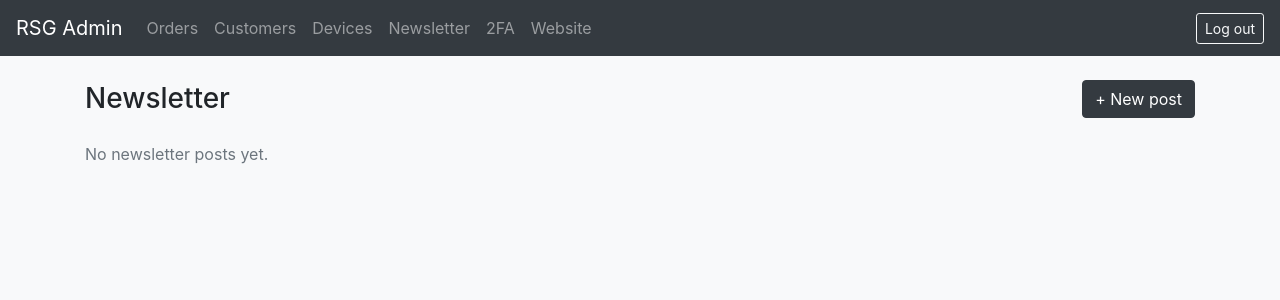
After one commit to prodragon19/rsg_website, a Flask app: template website/templates/admin/newsletter_list.html in a window 1280 px wide. The commit adds this page. Shown: the top 300 px of the page. Run offline with Flask 3, Linux system fonts and the light colour scheme; the template is opened without the code that fills it, so the values that code supplies are empty; some libraries are stand-ins or nearby versions.

Commit message:
newsletter updates, admin update

```diff
--- a/website/templates/admin/base.html
+++ b/website/templates/admin/base.html
@@ -1 +1,47 @@
-<!doctype html><html lang="en"><head><meta charset="utf-8"><meta name="viewport" content="width=device-width,initial-scale=1"><title>{% block title %}RSG Admin{% endblock %}</title><link rel="stylesheet" href="https://stackpath.bootstrapcdn.com/bootstrap/4.4.1/css/bootstrap.min.css"></head><body class="bg-light"><nav class="navbar navbar-expand navbar-dark bg-dark"><a class="navbar-brand" href="{{ url_for('admin.dashboard') }}">RSG Admin</a><div class="navbar-nav"><a class="nav-link" href="{{ url_for('admin.orders') }}">Orders</a><a class="nav-link" href="{{ url_for('admin.customers') }}">Customers</a><a class="nav-link" href="{{ url_for('admin.devices') }}">Devices</a>{% if session.get('role') == 'Owner' %}<a class="nav-link" href="{{ url_for('admin.admins') }}">Admins</a>{% endif %}<a class="nav-link" href="{{ url_for('admin.two_factor') }}">2FA</a><a class="nav-link" href="{{ url_for('views.home') }}">Website</a></div><form class="ml-auto" method="post" action="{{ url_for('auth.logout') }}"><input type="hidden" name="csrf_token" value="{{ csrf_token() }}"><button class="btn btn-outline-light btn-sm">Log out</button></form></nav><main class="container py-4">{% with messages=get_flashed_messages(with_categories=true) %}{% for category,message in messages %}<div class="alert alert-{{ category if category in ['success','danger','warning','info'] else 'info' }}">{{ message }}</div>{% endfor %}{% endwith %}{% block content %}{% endblock %}</main></body></html>
+<!DOCTYPE html>
+<html lang="en">
+<head>
+    <meta charset="utf-8">
+    <meta name="viewport" content="width=device-width, initial-scale=1">
+    <title>{% block title %}RSG Admin{% endblock %}</title>
+    <link rel="stylesheet" href="https://stackpath.bootstrapcdn.com/bootstrap/4.4.1/css/bootstrap.min.css">
+</head>
+<body class="bg-light">
+
+<nav class="navbar navbar-expand navbar-dark bg-dark">
+    <a class="navbar-brand" href="{{ url_for('admin.dashboard') }}">RSG Admin</a>
+
+    <div class="navbar-nav">
+        <a class="nav-link" href="{{ url_for('admin.orders') }}">Orders</a>
+        <a class="nav-link" href="{{ url_for('admin.customers') }}">Customers</a>
+        <a class="nav-link" href="{{ url_for('admin.devices') }}">Devices</a>
+        <a class="nav-link" href="{{ url_for('admin.newsletter_list') }}">Newsletter</a>
+
+        {% if session.get('role') == 'Owner' %}
+            <a class="nav-link" href="{{ url_for('admin.admins') }}">Admins</a>
+        {% endif %}
+
+        <a class="nav-link" href="{{ url_for('admin.two_factor') }}">2FA</a>
+        <a class="nav-link" href="{{ url_for('views.home') }}">Website</a>
+    </div>
+
+    <form class="ml-auto" method="post" action="{{ url_for('auth.logout') }}">
+        <input type="hidden" name="csrf_token" value="{{ csrf_token() }}">
+        <button class="btn btn-outline-light btn-sm">Log out</button>
+    </form>
+</nav>
+
+<main class="container py-4">
+    {% with messages = get_flashed_messages(with_categories=true) %}
+        {% for category, message in messages %}
+            <div class="alert alert-{{ category if category in ['success', 'danger', 'warning', 'info'] else 'info' }}">
+                {{ message }}
+            </div>
+        {% endfor %}
+    {% endwith %}
+
+    {% block content %}{% endblock %}
+</main>
+
+</body>
+</html>
--- /dev/null
+++ b/website/templates/admin/newsletter_list.html
@@ -0,0 +1,40 @@
+{% extends "admin/base.html" %}
+{% block title %}Newsletter | RSG Admin{% endblock %}
+
+{% block content %}
+<div class="d-flex justify-content-between align-items-center mb-4">
+    <h1 class="h3 mb-0">Newsletter</h1>
+    <a href="{{ url_for('admin.newsletter_new') }}" class="btn btn-dark">+ New post</a>
+</div>
+
+{% if posts %}
+<table class="table table-bordered bg-white">
+    <thead>
+        <tr>
+            <th>Title</th>
+            <th>Author</th>
+            <th>Date</th>
+            <th width="140">Actions</th>
+        </tr>
+    </thead>
+    <tbody>
+        {% for post in posts %}
+        <tr>
+            <td>{{ post.title }}</td>
+            <td>{{ post.author }}</td>
+            <td>{{ post.date_posted.strftime('%Y-%m-%d %H:%M') }}</td>
+            <td>
+                <form method="POST" action="{{ url_for('admin.newsletter_delete', id=post.id) }}" class="d-inline"
+                      onsubmit="return confirm('Delete this post?')">
+                    <input type="hidden" name="csrf_token" value="{{ csrf_token() }}">
+                    <button class="btn btn-sm btn-outline-danger">Delete</button>
+                </form>
+            </td>
+        </tr>
+        {% endfor %}
+    </tbody>
+</table>
+{% else %}
+<p class="text-muted">No newsletter posts yet.</p>
+{% endif %}
+{% endblock %}
```
Also changed, not shown: website/admin/routes.py (+72 -0 lines), website/templates/admin/newsletter_form.html (added, +29 -0 lines).
